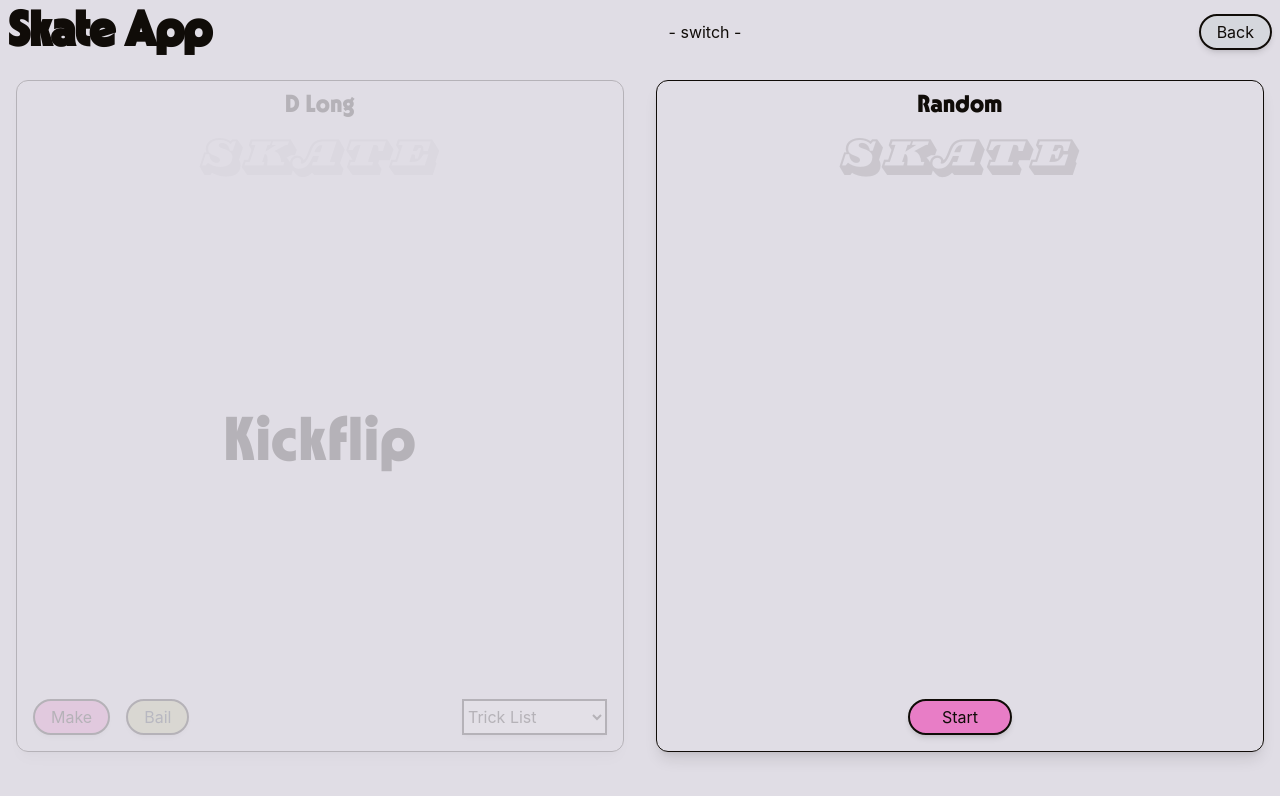
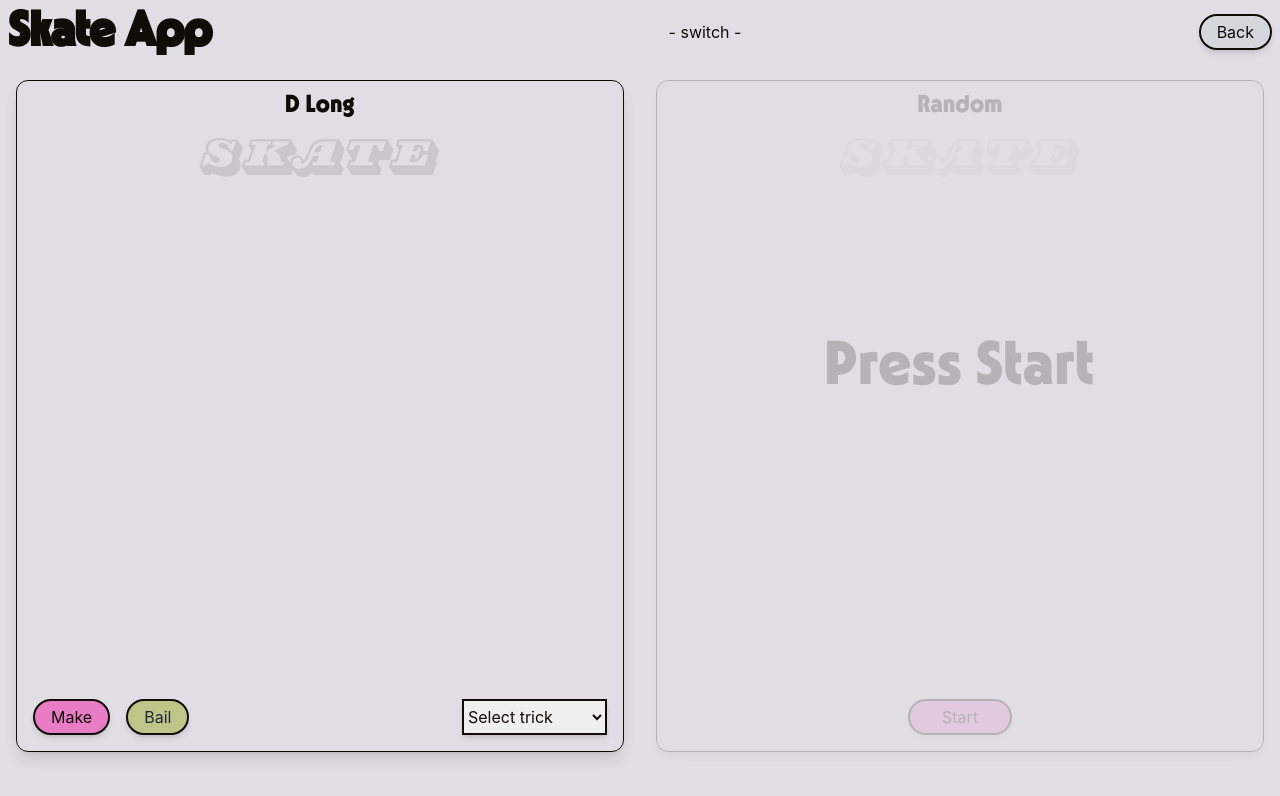
Before and after one commit to DLong86/game-of-skate, a React (Create React App) app: page /skate in a window 1280 px wide. Shown: the top 796 px of the page. Built offline with nearby package versions, Linux system fonts and the light colour scheme.

Commit message:
updated - skate page

```diff
--- a/src/components/CpuSkateCard.jsx
+++ b/src/components/CpuSkateCard.jsx
@@ -1,16 +1,31 @@
-import { useState } from "react";
+import { useState, useEffect } from "react";
 
-function CpuSkateCard({ currentPlayer, gameSettings, trickList }) {
+function CpuSkateCard({
+	currentPlayer,
+	gameSettings,
+	trickList,
+	handleLandChance,
+}) {
 	const [trick, setTrick] = useState("");
+	const [landed, setLanded] = useState(null);
 
-	const handleTrickSelection = () => {
-		if (trickList.length > 0) {
+	const handleCpuTurn = () => {
+		if (!currentPlayer && trickList.length > 0) {
 			const randomIndex = Math.floor(Math.random() * trickList.length);
-			setTrick(trickList[randomIndex].trick);
+			const selectedTrick = trickList[randomIndex];
+
+			setTrick(selectedTrick);
+
+			const chance = handleLandChance(
+				gameSettings.difficulty,
+				selectedTrick.difficulty
+			);
+
+			// 50% chance to land??? - might be too high or low --- need to test!!!!
+			const didLand = Math.random() < chance;
+			setLanded(didLand);
 		}
 	};
-
-	console.log(trick);
 
 	return (
 		<div
@@ -27,12 +42,20 @@
 				</h1>
 			</div>
 			<div className="">
-				{/* <h1 className="font-noland text-6xl tracking-wide m-0 p-0">Kickflip</h1> */}
+				<h1 className="font-noland text-6xl tracking-wide m-0 p-0">
+					{trick.trick || "Press Start"}
+				</h1>
 			</div>
+
+			<div className="">
+				{landed === true && <p className="">Landed!</p>}{" "}
+				{landed === false && <p className="">Bailed!</p>}
+			</div>
+
 			<div className=" w-full flex justify-around">
 				<button
 					className="border-2 border-[#100c08] rounded-full px-8 py-1 shadow-md  bg-[#e87dc6]"
-					onClick={handleTrickSelection}
+					onClick={handleCpuTurn}
 				>
 					Start
 				</button>
--- a/src/components/PlayerSkateCard.jsx
+++ b/src/components/PlayerSkateCard.jsx
@@ -1,6 +1,11 @@
 import React from "react";
 
-function PlayerSkateCard({ currentPlayer, trickList }) {
+function PlayerSkateCard({
+	currentPlayer,
+	trickList,
+	handleSelectTrick,
+	selectedTrick,
+}) {
 	return (
 		<div
 			className={`h-1/2 md:h-full md:w-1/2 m-4 flex flex-col justify-between border border-[#100c08] rounded-xl shadow-lg items-center relative py-4 pt-2 ${
@@ -16,7 +21,9 @@
 				</h1>
 			</div>
 			<div className="">
-				<h1 className="font-noland text-6xl tracking-wide m-0 p-0">Kickflip</h1>
+				<h1 className="font-noland text-6xl tracking-wide m-0 p-0">
+					{selectedTrick}
+				</h1>
 			</div>
 			<div className=" w-full flex justify-between px-4">
 				<div className="flex gap-4">
@@ -27,8 +34,11 @@
 						Bail
 					</button>
 				</div>
-				<select className="border-2 border-[#100c08] rounded-mdpx-4 py-1 shadow-md ">
-					<option value="">Trick List</option>
+				<select
+					className="border-2 border-[#100c08] rounded-mdpx-4 py-1 shadow-md "
+					onChange={handleSelectTrick}
+				>
+					<option value="">Select trick</option>
 					{trickList.map((trick) => (
 						<option key={trick.id} value={trick.trick}>
 							{trick.trick}
--- a/src/data/beginnerTricks.json
+++ b/src/data/beginnerTricks.json
@@ -1,25 +1,25 @@
 [
-	{ "id": 1, "trick": "ollie" },
-	{ "id": 2, "trick": "Fs 180" },
-	{ "id": 3, "trick": "Bs 180" },
-	{ "id": 4, "trick": "nollie" },
-	{ "id": 5, "trick": "shuvit" },
-	{ "id": 6, "trick": "pop shuvit" },
-	{ "id": 7, "trick": "front pop" },
-	{ "id": 8, "trick": "heelflip" },
-	{ "id": 9, "trick": "halfcab" },
-	{ "id": 10, "trick": "nollie Bs 180" },
-	{ "id": 11, "trick": "fakie shuvit" },
-	{ "id": 12, "trick": "fakie front-shuv" },
-	{ "id": 13, "trick": "fakie Bs 180" },
-	{ "id": 14, "trick": "kickflip" },
-	{ "id": 15, "trick": "fakie kickflip" },
-	{ "id": 16, "trick": "switch Fs 180" },
-	{ "id": 17, "trick": "full cab" },
-	{ "id": 18, "trick": "nollie Fs shuv" },
-	{ "id": 19, "trick": "nollie Bs shuv" },
-	{ "id": 20, "trick": "nollie Fs 180" },
-	{ "id": 21, "trick": "fakie ollie" },
-	{ "id": 22, "trick": "switch ollie" },
-	{ "id": 23, "trick": "fakie Fs bigspin" }
+	{ "id": 1, "trick": "ollie", "difficulty": "easy" },
+	{ "id": 2, "trick": "Fs 180", "difficulty": "easy" },
+	{ "id": 3, "trick": "Bs 180", "difficulty": "easy" },
+	{ "id": 4, "trick": "nollie", "difficulty": "easy" },
+	{ "id": 5, "trick": "shuvit", "difficulty": "easy" },
+	{ "id": 6, "trick": "pop shuvit", "difficulty": "medium" },
+	{ "id": 7, "trick": "front pop", "difficulty": "medium" },
+	{ "id": 8, "trick": "heelflip", "difficulty": "hard" },
+	{ "id": 9, "trick": "halfcab", "difficulty": "easy" },
+	{ "id": 10, "trick": "nollie Bs 180", "difficulty": "hard" },
+	{ "id": 11, "trick": "fakie shuvit", "difficulty": "easy" },
+	{ "id": 12, "trick": "fakie front-shuv", "difficulty": "hard" },
+	{ "id": 13, "trick": "fakie Bs 180", "difficulty": "medium" },
+	{ "id": 14, "trick": "kickflip", "difficulty": "hard" },
+	{ "id": 15, "trick": "fakie kickflip", "difficulty": "hard" },
+	{ "id": 16, "trick": "switch Fs 180", "difficulty": "hard" },
+	{ "id": 17, "trick": "full cab", "difficulty": "hard" },
+	{ "id": 18, "trick": "nollie Fs shuv", "difficulty": "medium" },
+	{ "id": 19, "trick": "nollie Bs shuv", "difficulty": "hard" },
+	{ "id": 20, "trick": "nollie Fs 180", "difficulty": "hard" },
+	{ "id": 21, "trick": "fakie ollie", "difficulty": "easy" },
+	{ "id": 22, "trick": "switch ollie", "difficulty": "easy" },
+	{ "id": 23, "trick": "fakie Fs bigspin", "difficulty": "medium" }
 ]
--- a/src/pages/Skate.jsx
+++ b/src/pages/Skate.jsx
@@ -8,23 +8,62 @@
 {
 	/*  --- NOTES ---
 	1: Move state for settings up out of rock paper into parent - App ----- DONE!!! -----
-	2: "Set trick" button needs to bring up a modal with a dropdown of tricks from db and a search bar
-	3: Whoever won the rock paper scissors needs to start and opacity turned off
+	2: "Set trick" button needs to bring up a modal with a dropdown of tricks from db and a search bar ----- DONE!!! -----
+	3: Whoever won the rock paper scissors needs to start and opacity turned off ----- DONE!!! -----
 	4: if Offence then - a bail switches player, else - a letter is added. First to spell out SKATE loses
+	   - Need state that switches between offensive and defensive
+	   - If offensive and bail then no letter, if defensive and bail then a letter is added
+	   - otherwise a make would switch player
+	   - If defensive === true and bail, then add letter and switch player, else if !defensive and bail, no letter, defensive true, switch player
 	5: A make switches player without a letter added
 */
 }
 
+const baseChances = {
+	easy: {
+		easy: 0.7,
+		medium: 0.5,
+		hard: 0.25,
+	},
+	medium: {
+		easy: 0.9,
+		medium: 0.7,
+		hard: 0.5,
+	},
+	hard: {
+		easy: 0.95,
+		medium: 0.8,
+		hard: 0.7,
+	},
+};
+
 function Skate({ gameSettings, result }) {
 	const [currentPlayer, setCurrentPlayer] = useState(true);
 	const { data: beginnerTricks, loading, error } = useBeginnerTrick();
+	const [selectedTrick, setSelectedTrick] = useState("");
+	const [defensive, setDefensive] = useState(true);
 
 	useEffect(() => {
-		result === "You Win" ? setCurrentPlayer(true) : setCurrentPlayer(false);
+		if (result === "You Win") {
+			setCurrentPlayer(true);
+			setDefensive(false); // offensive
+		} else if (result === "You Lose") {
+			setCurrentPlayer(false);
+			setDefensive(true); // defensive
+		}
 	}, [result]);
 
 	console.log(currentPlayer);
-	console.log(beginnerTricks);
+	console.log("defensive:", defensive);
+
+	const handleLandChance = (gameDifficulty, trickDifficulty) => {
+		const chance = baseChances[gameDifficulty]?.[trickDifficulty];
+		return chance ?? 0;
+	};
+
+	const handleSelectTrick = (e) => {
+		setSelectedTrick(e.target.value);
+	};
 
 	return (
 		<div className="h-screen bg-[#e0dde5] text-[#100c08] m-0 pb-32">
@@ -46,11 +85,14 @@
 				<PlayerSkateCard
 					currentPlayer={currentPlayer}
 					trickList={beginnerTricks}
+					handleSelectTrick={handleSelectTrick}
+					selectedTrick={selectedTrick}
 				/>
 				<CpuSkateCard
 					gameSettings={gameSettings}
 					currentPlayer={currentPlayer}
 					trickList={beginnerTricks}
+					handleLandChance={handleLandChance}
 				/>
 			</div>
 		</div>
```
